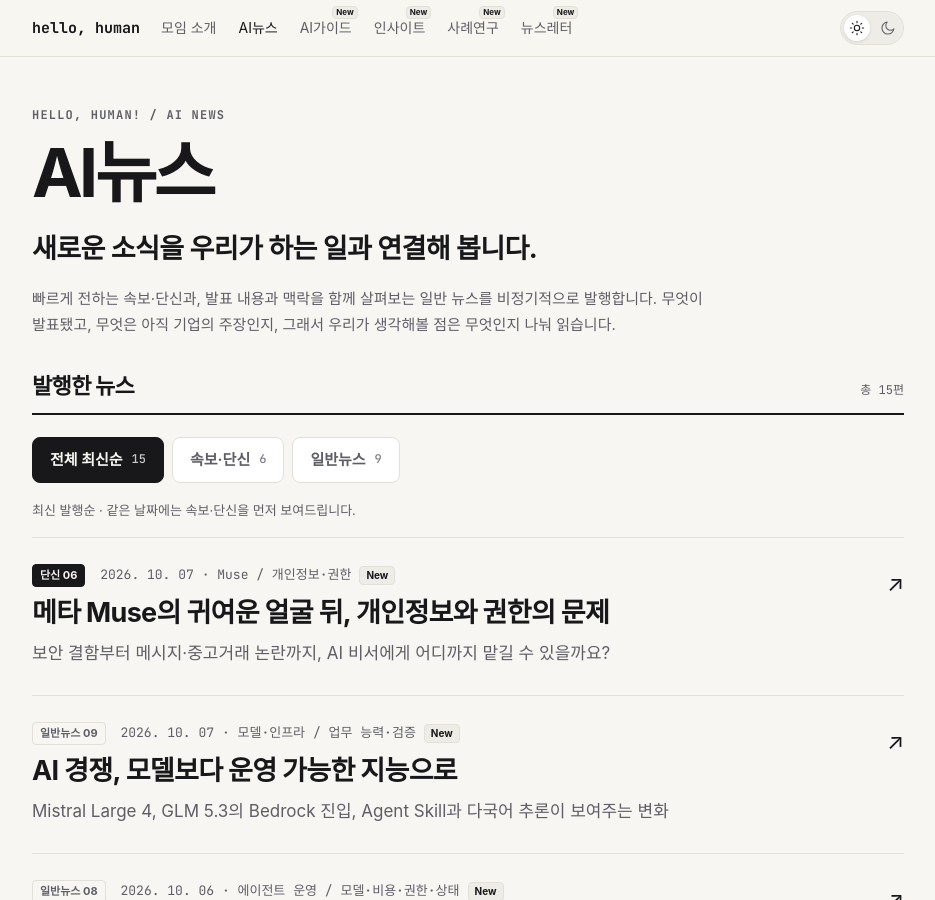
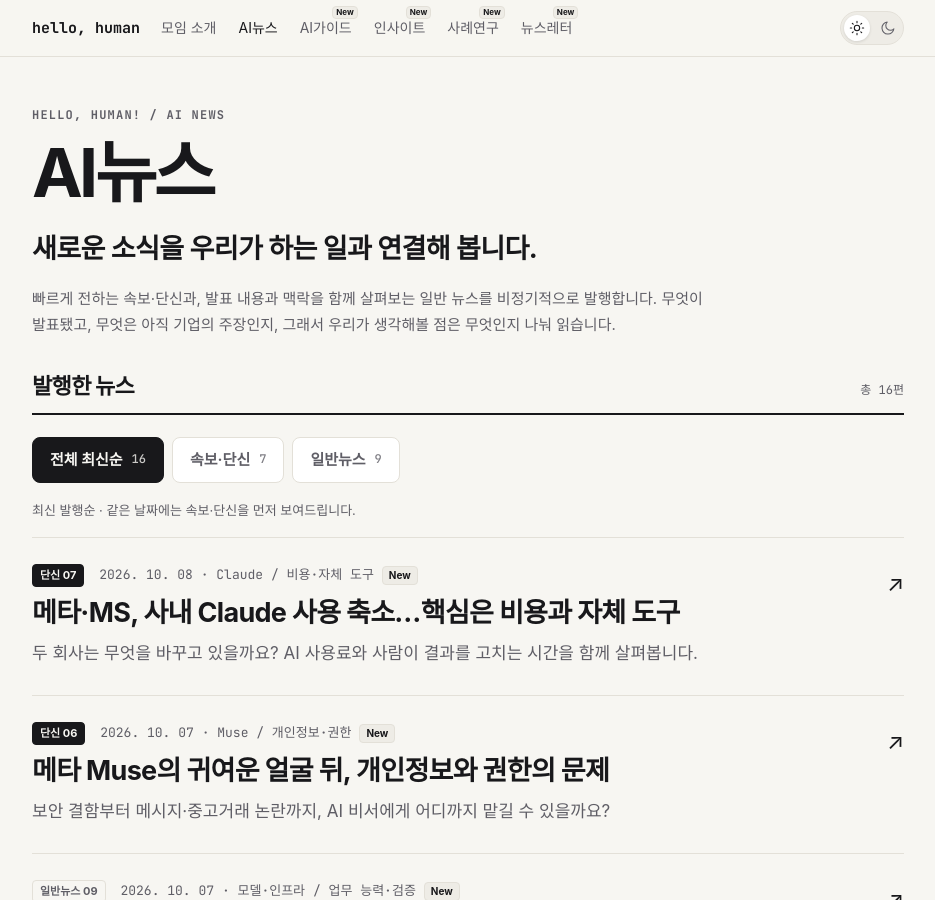
Before and after one commit to SoorimSun/hello-human, a Jekyll site: the page news/index.html, which Jekyll copies as it is, in a window 1280 px wide and 900 px high. Shown: the whole window, without its empty margins (172-1107 px from the left). Built offline with Jekyll 4.4.1, drawn with Linux system fonts in a browser that asks for light colours; some web fonts are replaced.

Commit message:
Add brief on Meta and Microsoft internal Claude usage

```diff
--- a/index.html
+++ b/index.html
@@ -220,11 +220,11 @@
       <p class="label">HELLO, HUMAN! AI NEWS</p>
       <h2>새로 나온 AI 이야기,<br>우리의 일과 연결해 보기</h2>
       <p>빠르게 전하는 속보·단신과, 발표 내용과 맥락을 함께 살펴보는 일반 뉴스를 비정기적으로 발행합니다.</p>
-      <a class="news-home-flash" href="news/2026-10-07-meta-muse-privacy.html">
+      <a class="news-home-flash" href="news/2026-10-08-claude-internal-spending.html">
         <span class="news-home-flash-label">AI 단신</span>
         <span class="news-home-flash-main">
-          <strong>메타 Muse의 귀여운 얼굴 뒤, 개인정보와 권한의 문제</strong>
-          <span class="news-home-meta"><time datetime="2026-10-07">2026. 10. 07</time> · 단신 06</span>
+          <strong>메타·MS, 사내 Claude 사용 축소…핵심은 비용과 자체 도구</strong>
+          <span class="news-home-meta"><time datetime="2026-10-08">2026. 10. 08</time> · 단신 07</span>
         </span>
         <span class="news-home-flash-arrow" aria-hidden="true">→</span>
       </a>
--- /dev/null
+++ b/news/2026-10-08-claude-internal-spending.html
@@ -0,0 +1,105 @@
+<!doctype html>
+<html lang="ko">
+<head>
+<meta charset="utf-8">
+<meta name="viewport" content="width=device-width, initial-scale=1">
+<meta name="robots" content="noindex, nofollow, noarchive">
+<title>메타·MS, 사내 Claude 사용 축소…핵심은 비용과 자체 도구 · AI뉴스 · 헬로우 휴먼</title>
+<meta name="description" content="메타와 MS가 직원들의 Claude 사용을 줄인다는 보도가 나왔습니다. 무엇이 달라지는지, AI 비용을 따질 때 왜 검토하고 다시 고치는 시간까지 살펴봐야 하는지 정리했습니다.">
+<link rel="stylesheet" href="https://cdn.jsdelivr.net/gh/orioncactus/pretendard@v1.3.9/dist/web/variable/pretendardvariable-dynamic-subset.min.css">
+<link rel="preconnect" href="https://fonts.googleapis.com">
+<link rel="preconnect" href="https://fonts.gstatic.com" crossorigin>
+<link rel="stylesheet" href="https://fonts.googleapis.com/css2?family=JetBrains+Mono:wght@400;500;700&display=swap">
+<script src="../assets/theme.js?v=3"></script>
+<link rel="stylesheet" href="../assets/style.css?v=9">
+<link rel="stylesheet" href="../assets/news.css?v=10">
+<link rel="stylesheet" href="../assets/news-flash.css?v=1">
+<link rel="stylesheet" href="../assets/content-updates.css?v=1">
+</head>
+<body>
+<header class="topbar">
+  <div class="wrap topbar-inner">
+    <a class="logo" href="../">hello, human<span class="cursor" aria-hidden="true">_</span></a>
+    <nav class="news-nav" aria-label="사이트 메뉴">
+      <a href="../">모임 소개</a>
+      <a href="./" aria-current="page">AI뉴스</a>
+      <a href="../guides/">AI가이드</a>
+      <a href="../insights/">인사이트</a>
+      <a href="../case-studies/">사례연구</a>
+      <a data-newsletter-entry href="../newsletters/">뉴스레터</a>
+    </nav>
+  </div>
+</header>
+<main>
+  <article class="news-flash" aria-labelledby="flash-title">
+    <header class="news-article-header news-flash-header wrap">
+      <a class="news-back" href="./">← AI뉴스 목록</a>
+      <p class="news-kicker"><span class="news-flash-badge">AI 단신</span> HELLO, HUMAN! / BRIEF 07</p>
+      <h1 id="flash-title">메타·MS, 사내 Claude 사용 축소…<br>핵심은 <em>비용과 자체 도구</em></h1>
+      <p class="news-deck">회사에서 만든 코딩 도구를 더 쓰도록 권하는 두 기업. 우리도 AI 사용료와 결과를 검토하고 고치는 시간을 함께 따져볼 때입니다.</p>
+      <div class="news-article-meta"><time datetime="2026-10-08">2026년 10월 8일</time><span>헬로우 휴먼 AI뉴스 · 단신</span></div>
+    </header>
+    <div class="news-flash-shell news-story wrap">
+      <p>메타와 마이크로소프트(MS)가 직원들에게 <strong>앤스로픽의 AI인 Claude(클로드) 사용을 줄이고, 회사가 만든 코딩 도구를 더 많이 쓰도록 권하고 있다</strong>는 보도가 나왔습니다. AI에 쓰는 비용을 관리하면서 자체 도구의 사용도 늘리려는 움직임입니다. 10월 6일 RS Web Solutions가 전날 The Information의 보도를 인용해 전한 소식입니다. <a class="source-link" href="https://www.rswebsols.com/news/meta-and-microsoft-take-steps-to-reduce-employee-usage-of-claude-ai/" target="_blank" rel="noopener noreferrer">RS Web Solutions 기사 ↗</a></p>
+
+      <div class="news-capability-grid" role="group" aria-label="기업별 변화, 모두 보도된 수치">
+        <div>
+          <span>MS · 앞으로 쓸 것으로 예상한 비용</span>
+          <strong>연간 예상 지출을<br>3분의 1 넘게 낮춤</strong>
+          <p>당초 사내에서 앤스로픽 기술을 쓰는 데 연간 10억 달러 이상이 들 것으로 봤지만, 이 전망을 낮췄다고 합니다. 실제 지출을 집계한 수치는 아닙니다.</p>
+        </div>
+        <div>
+          <span>메타 · Claude Code를 쓰는 직원 수</span>
+          <strong>올해 초 약 6만 명에서<br>최근 약 3만 명으로</strong>
+          <p>코딩을 돕는 Claude Code 대신 MetaCode·Muse Code 등 자체 도구를 쓰도록 권하고 있다고 합니다. 직원 수를 줄인 영향도 일부 있어, 모두 도구를 바꾼 결과로 볼 수는 없습니다.</p>
+        </div>
+      </div>
+
+      <p>MS의 클라우드·AI 조직에서는 직원 한 명이 한 달에 쓸 수 있는 AI 비용도 대부분 <strong>10만 달러에서 약 1만 달러로 줄었다</strong>고 전해졌습니다. 여기서 금액은 ‘이만큼까지 써도 된다’는 한도입니다. 직원들이 매달 실제로 그만큼 썼다는 뜻은 아닙니다.</p>
+
+      <p>메타는 사용자 수가 줄었어도 Claude Code에 여전히 큰돈을 쓰는 것으로 보도됐습니다. 기사에 나온 28일간의 지출은 1억 500만 달러가 넘습니다. <strong>쓰는 사람이 줄었다고 사용량이나 비용도 같은 비율로 줄었다고 볼 수는 없습니다.</strong> <a class="source-link" href="https://cybersecuritynews.com/meta-microsoft-claude-ai/" target="_blank" rel="noopener noreferrer">비용과 사용자 수를 다룬 기사 ↗</a></p>
+
+      <p>위 수치들은 회사가 공식 발표한 실적이 아니라, 언론이 취재를 통해 전한 내용입니다. 여러 매체가 같은 최초 기사를 인용한 만큼, 각각 별도로 확인한 결과는 아니라는 점도 기억할 필요가 있습니다.</p>
+
+      <aside class="news-flash-distinction" aria-labelledby="distinction-title">
+        <p class="news-section-label">프로그램을 바꾸면 AI도 바뀔까요?</p>
+        <h2 id="distinction-title">Copilot으로 옮겨도 Claude를 쓸 수 있습니다</h2>
+        <p>MS가 직원들에게 권하는 GitHub Copilot도 코딩을 돕는 프로그램입니다. PYMNTS가 전한 MS 대변인의 설명에 따르면, 직원들은 다른 AI 모델을 선택할 수도 있습니다. 이번 조치가 Claude 사용을 전면 금지한다는 뜻은 아닙니다. <a class="source-link" href="https://www.pymnts.com/news/artificial-intelligence/2026/microsoft-meta-steer-staff-from-anthropic-claude-in-house-ai/" target="_blank" rel="noopener noreferrer">MS의 설명을 전한 기사 ↗</a></p>
+        <p>여기서 <strong>도구는 우리가 작업하는 프로그램이고, 모델은 그 안에서 답을 만드는 AI</strong>라고 생각하면 쉽습니다. GitHub 공식 문서를 보면 Copilot에서도 Claude 모델을 쓸 수 있습니다. 프로그램을 바꿔도 그 안에서 쓰는 AI는 같을 수 있는 셈입니다. <a class="source-link" href="https://docs.github.com/ko/copilot/reference/ai-models/supported-models" target="_blank" rel="noopener noreferrer">Copilot에서 쓸 수 있는 AI 모델 ↗</a></p>
+        <p>물론 선택할 수 있는 모델은 요금제와 사용 환경, 회사의 설정에 따라 달라집니다. 공식 문서는 Copilot의 기능을 설명할 뿐, MS 직원에게 어떤 선택이 허용되는지까지 알려주지는 않습니다.</p>
+        <p>이번 소식은 회사 내부의 비용과 도구 사용에 관한 것입니다. 고객에게 제공하는 Claude 서비스를 중단한다는 발표도, Claude의 성능이 떨어졌거나 업무에 도움이 안 된다는 평가도 아닙니다.</p>
+      </aside>
+
+      <aside class="news-flash-distinction" aria-labelledby="perspective-title">
+        <p class="news-section-label">헬로우 휴먼의 시선</p>
+        <h2 id="perspective-title">사용료를 아꼈는데, 고치는 시간이 늘었다면?</h2>
+        <p>AI 제품을 만드는 회사라면 직원들이 직접 써보면서 불편한 점을 찾고 개선하기를 바랄 것입니다. 경쟁사에 내는 비용을 줄이려는 이유도 있겠지요. 하지만 우리 팀에서 어떤 도구를 쓸지는 우리가 맡은 일에 맞춰 판단해야 합니다.</p>
+        <p>예를 들어 저렴한 AI로 바꾼 뒤 결과를 확인하고 고치는 시간이 더 늘었다면 어떨까요? 사용료는 줄었어도 일을 끝내는 데 드는 전체 비용은 커질 수 있습니다. 반대로 간단한 일까지 매번 가장 비싼 AI에 맡길 필요가 있는지도 살펴봐야 합니다.</p>
+        <p>우리 모임에서는 같은 일을 여러 AI에 맡겨보고, <strong>끝내는 데 걸린 시간, 결과가 요구사항을 충족했는지, 사람이 고친 시간, AI 사용료</strong>를 함께 비교해보면 좋겠습니다. 코딩 작업이라면 테스트를 통과했는지도 확인할 수 있습니다. 단순히 기록을 분류하는 일과 주문·결제·정산에 걸친 오류의 원인을 찾는 일은 따로 비교하는 편이 좋겠지요.</p>
+        <p>이는 이번 보도에서 확인된 효과가 아니라, 우리가 직접 확인해보자는 제안입니다. <strong>사용료와 사람의 시간을 함께 살펴야 어떤 AI가 우리 일에 더 경제적인지 알 수 있습니다.</strong></p>
+      </aside>
+
+      <section class="news-flash-sources" aria-labelledby="flash-sources-title">
+        <h2 id="flash-sources-title">원문과 확인 자료</h2>
+        <a class="news-flash-original" href="https://www.rswebsols.com/news/meta-and-microsoft-take-steps-to-reduce-employee-usage-of-claude-ai/" target="_blank" rel="noopener noreferrer">
+          <span>RS WEB SOLUTIONS · 2026. 10. 06</span>
+          <strong>메타와 MS의 사내 Claude 사용 축소를 다룬 기사</strong>
+          <span class="news-flash-original-cta">원문 기사 읽기 <span aria-hidden="true">↗</span></span>
+        </a>
+        <ul>
+          <li><a href="https://www.theinformation.com/articles/meta-microsoft-work-wean-staff-anthropics-claude" target="_blank" rel="noopener noreferrer">The Information · 최초 보도</a><span> · 2026. 10. 05, 전문 구독 필요</span></li>
+          <li><a href="https://cybersecuritynews.com/meta-microsoft-claude-ai/" target="_blank" rel="noopener noreferrer">Cyber Security News · 지출 한도·사용자 수와 조건</a><span> · 2026. 10. 06, 원보도 재인용</span></li>
+          <li><a href="https://www.pymnts.com/news/artificial-intelligence/2026/microsoft-meta-steer-staff-from-anthropic-claude-in-house-ai/" target="_blank" rel="noopener noreferrer">PYMNTS · 자체 도구 전환과 MS 대변인 설명</a><span> · 2026. 10. 05, 원보도 재인용</span></li>
+          <li><a href="https://docs.github.com/ko/copilot/reference/ai-models/supported-models" target="_blank" rel="noopener noreferrer">GitHub Docs · Copilot에서 지원되는 AI 모델</a><span> · 공식 한국어 문서</span></li>
+        </ul>
+        <p class="news-flash-verification">2026년 10월 8일(한국시간) 확인했습니다. The Information의 기사 전문은 구독이 필요해 직접 읽지 못했습니다. 수치와 회사의 설명은 이를 인용한 공개 기사들을 대조했고, Copilot에서 Claude를 쓸 수 있는지는 GitHub 공식 문서로 확인했습니다. 두 회사의 내부 사용 기록이나 실제 비용 절감·업무 효과까지 확인한 것은 아닙니다.</p>
+        <a class="news-end-link" href="./">AI뉴스 목록으로 돌아가기 <span aria-hidden="true">→</span></a>
+      </section>
+    </div>
+  </article>
+</main>
+<footer class="footer"><div class="wrap">헬로우 휴먼 · Workless Engineering Club</div></footer>
+<script src="../assets/analytics.js?v=2" defer></script>
+<script type="module" src="../assets/content-updates.js?v=3"></script>
+</body>
+</html>
--- a/news/index.html
+++ b/news/index.html
@@ -42,14 +42,14 @@
   <section class="news-list-section wrap" aria-labelledby="news-list-heading">
     <div class="news-list-heading">
       <h2 id="news-list-heading">발행한 뉴스</h2>
-      <span>총 <span data-news-total>14</span>편</span>
+      <span>총 <span data-news-total>16</span>편</span>
     </div>
     <div class="news-tabs" role="tablist" aria-label="뉴스 종류" hidden>
       <button class="news-tab" type="button" role="tab" id="all-news" aria-controls="news-feed" aria-selected="true" data-news-filter="all">
-        전체 최신순 <span class="news-tab-count" data-news-count="all">14</span>
+        전체 최신순 <span class="news-tab-count" data-news-count="all">16</span>
       </button>
       <button class="news-tab" type="button" role="tab" id="briefs" aria-controls="news-feed" aria-selected="false" tabindex="-1" data-news-filter="briefs">
-        속보·단신 <span class="news-tab-count" data-news-count="briefs">6</span>
+        속보·단신 <span class="news-tab-count" data-news-count="briefs">7</span>
       </button>
       <button class="news-tab" type="button" role="tab" id="regular-news" aria-controls="news-feed" aria-selected="false" tabindex="-1" data-news-filter="regular-news">
         일반뉴스 <span class="news-tab-count" data-news-count="regular-news">9</span>
@@ -59,6 +59,16 @@
     <div id="news-feed">
       <!-- Add each article once, newest first; tabs filter this shared catalogue. -->
       <ol class="news-issues">
+        <li data-news-kind="briefs">
+          <a class="news-issue" href="2026-10-08-claude-internal-spending.html">
+            <span class="news-issue-main">
+              <span class="news-issue-meta"><span class="news-kind news-kind-briefs">단신 07</span> <time datetime="2026-10-08">2026. 10. 08</time> · Claude / 비용·자체 도구</span>
+              <strong>메타·MS, 사내 Claude 사용 축소…핵심은 비용과 자체 도구</strong>
+              <span>두 회사는 무엇을 바꾸고 있을까요? AI 사용료와 사람이 결과를 고치는 시간을 함께 살펴봅니다.</span>
+            </span>
+            <span class="news-issue-arrow" aria-hidden="true">↗</span>
+          </a>
+        </li>
         <li data-news-kind="briefs">
           <a class="news-issue" href="2026-10-07-meta-muse-privacy.html">
             <span class="news-issue-main">
```
Also changed, not shown: research/2026-10-08-claude-internal-spending.md (added, +41 -0 lines).
